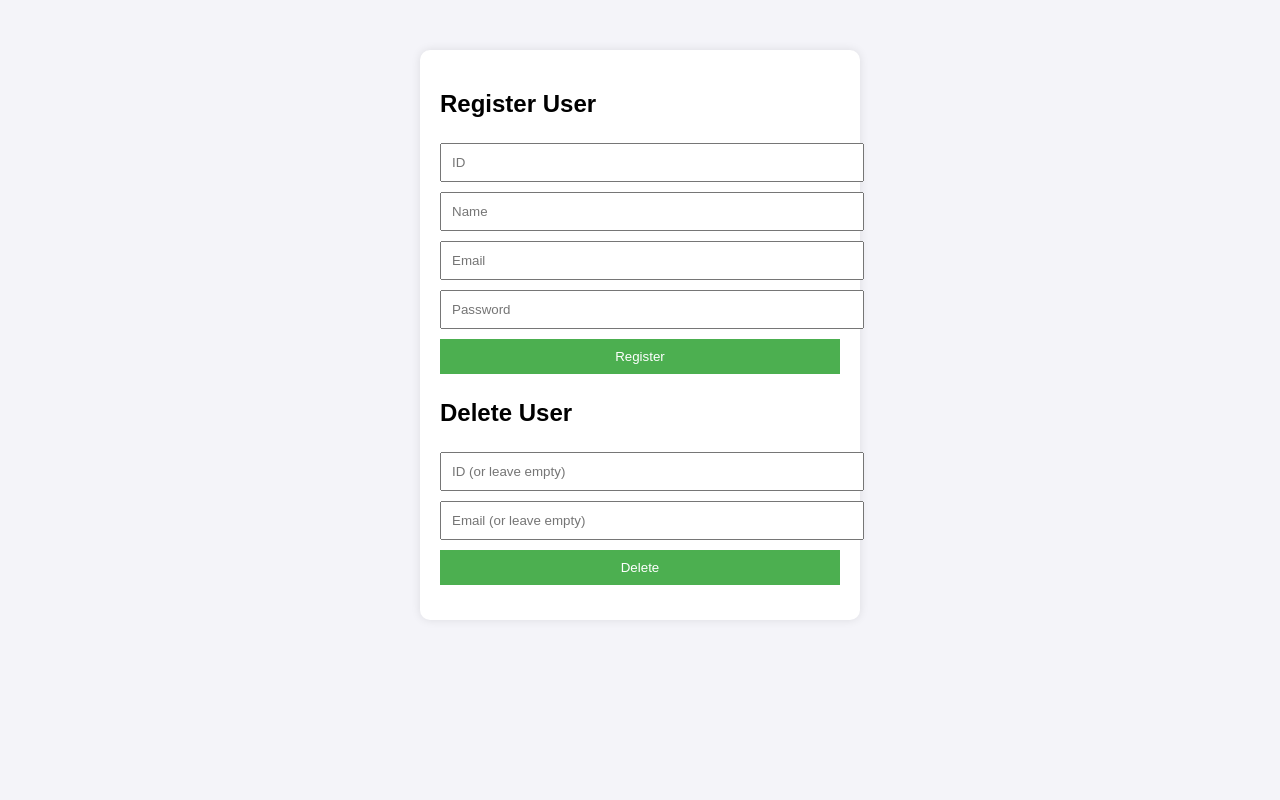
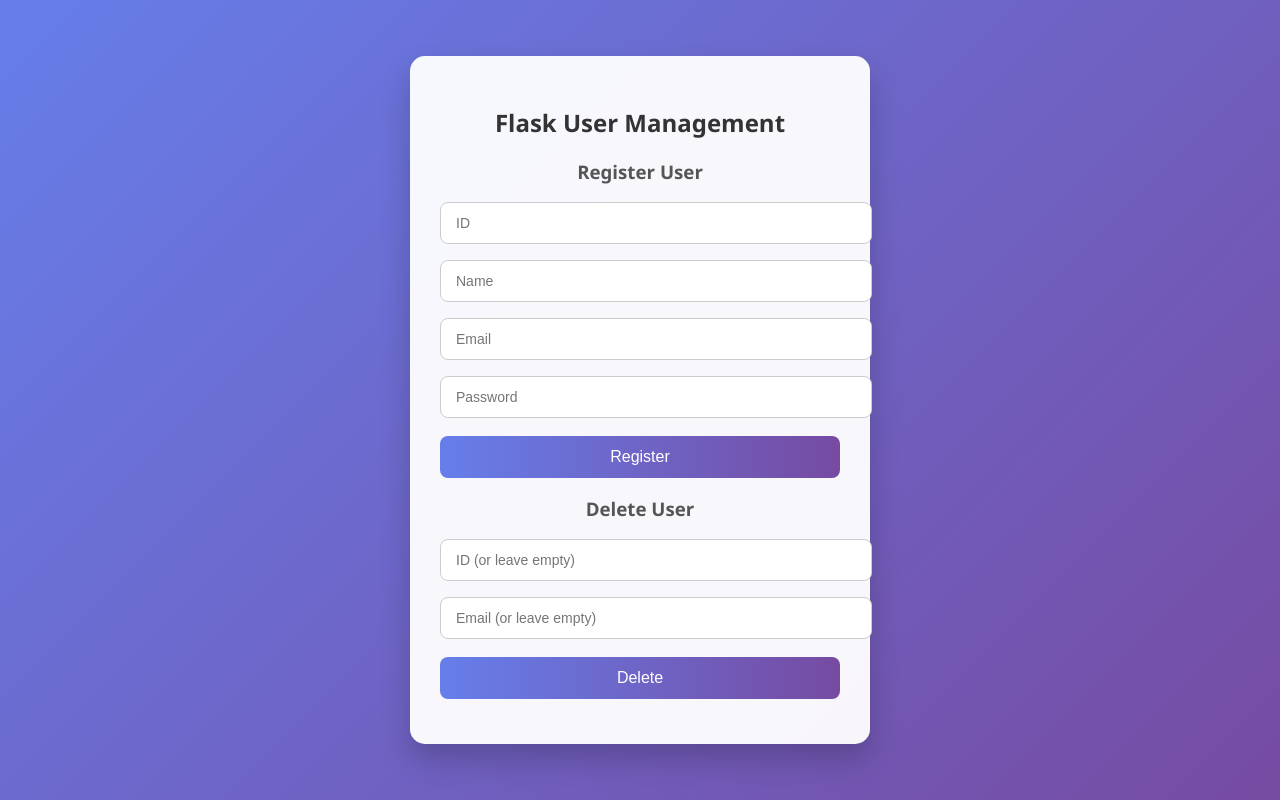
Before and after one commit to maze0207-byte/project_Devops, a Flask app: page / in a window 1280 px wide. Run offline with Flask 2, Linux system fonts and the light colour scheme; some libraries are stand-ins or nearby versions.

Commit message:
Update Frontend

```diff
--- a/frontend-html/templates/form.html
+++ b/frontend-html/templates/form.html
@@ -5,47 +5,75 @@
     <meta name="viewport" content="width=device-width, initial-scale=1.0">
     <title>Flask App</title>
     <style>
+        /* خلفية جمالية */
         body {
-            font-family: Arial, sans-serif;
-            background-color: #f4f4f9;
+            font-family: 'Segoe UI', Tahoma, Geneva, Verdana, sans-serif;
+            background: linear-gradient(135deg, #667eea, #764ba2);
+            height: 100vh;
+            display: flex;
+            justify-content: center;
+            align-items: center;
+            margin: 0;
         }
 
         .container {
-            max-width: 400px;
-            margin: 50px auto;
-            padding: 20px;
-            background-color: white;
-            border-radius: 10px;
-            box-shadow: 0 0 10px rgba(0,0,0,0.1);
+            width: 400px;
+            padding: 30px;
+            background-color: rgba(255, 255, 255, 0.95);
+            border-radius: 15px;
+            box-shadow: 0 15px 30px rgba(0, 0, 0, 0.2);
+            text-align: center;
         }
 
-        input, button {
+        h2 {
+            margin-bottom: 20px;
+            color: #333;
+        }
+
+        input {
             width: 100%;
-            padding: 10px;
-            margin: 5px 0;
+            padding: 12px 15px;
+            margin: 8px 0;
+            border-radius: 8px;
+            border: 1px solid #ccc;
+            font-size: 14px;
         }
 
         button {
-            background-color: #4CAF50;
+            width: 100%;
+            padding: 12px;
+            margin-top: 10px;
+            border: none;
+            border-radius: 8px;
+            background: linear-gradient(90deg, #667eea, #764ba2);
             color: white;
-            border: none;
+            font-size: 16px;
             cursor: pointer;
+            transition: 0.3s;
         }
 
         button:hover {
-            background-color: #45a049;
+            background: linear-gradient(90deg, #764ba2, #667eea);
         }
 
         #message {
-            margin-top: 10px;
+            margin-top: 15px;
             color: green;
+            word-wrap: break-word;
+        }
+
+        form h3 {
+            color: #555;
+            margin-bottom: 10px;
         }
     </style>
 </head>
 <body>
     <div class="container">
-        <h2>Register User</h2>
+        <h2>Flask User Management</h2>
+
         <form id="registerForm">
+            <h3>Register User</h3>
             <input type="text" name="id" placeholder="ID" required>
             <input type="text" name="name" placeholder="Name" required>
             <input type="email" name="email" placeholder="Email" required>
@@ -53,8 +81,8 @@
             <button type="submit">Register</button>
         </form>
 
-        <h2>Delete User</h2>
         <form id="deleteForm">
+            <h3>Delete User</h3>
             <input type="text" name="id" placeholder="ID (or leave empty)">
             <input type="email" name="email" placeholder="Email (or leave empty)">
             <button type="submit">Delete</button>
```
Also changed, not shown: 1 other file.
